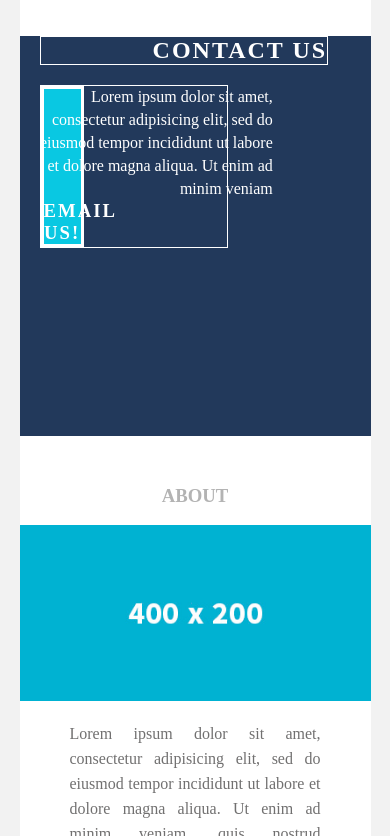
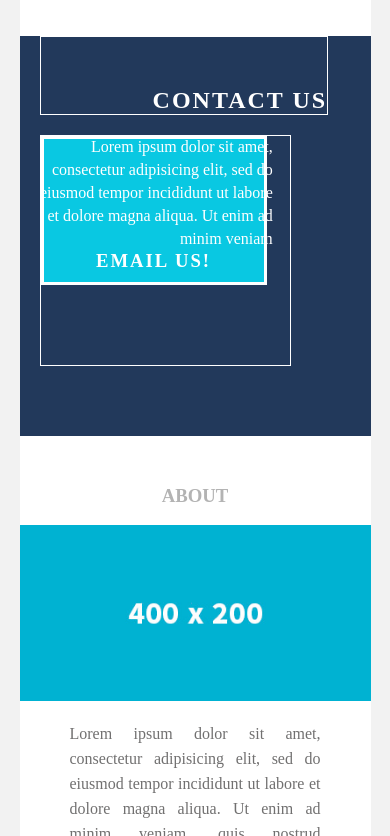
Before and after one commit to alanidnp/WITA-Website_Archived, a plain HTML site: page index.html in a window 390 px wide. Shown: the part 952-1788 px from the top of the page. Drawn offline with Linux system fonts and the light colour scheme.

Commit message:
CTA button alignment retry

```diff
--- a/css/main.css
+++ b/css/main.css
@@ -421,7 +421,7 @@ nav ul li {
 	text-align: left;
 }
 .banner {
-	background-color: #22395B;
+	background-color: #FE541F;
 	background-image: none;
 }
 .tagline {
@@ -506,7 +506,7 @@ nav ul li {
 	color: #FFFFFF;
 	text-align: right;
 	padding-left: 100px;
-	padding-top: 0px;
+	padding-top: 50px;
 	letter-spacing: 2px;
 	margin-top: 0px;
 	border: 1px solid #FFFFFF;
@@ -525,13 +525,13 @@ nav ul li {
 	text-align: right;
 }
 .contactCTA {
-	width: 60%;
+	width: 75%;
 	margin-top: 0em;
 	margin-bottom: 0em;
 	margin-left: 0em;
 	padding-top: 0em;
-	padding-right: 0em;
-	padding-bottom: 0em;
+	padding-right: 1em;
+	padding-bottom: 5em;
 	padding-left: 0em;
 	text-align: right;
 	border-radius: 0px;
@@ -544,15 +544,15 @@ nav ul li {
 
 .parallax_button {
 	background-color: #09C8E2;
-	width: 20%;
+	width: 00x;
 	margin-top: 0px;
 	margin-right: 0px;
 	margin-bottom: 0px;
 	margin-left: 0px;
 	padding-top: 0px;
-	padding-right: 0px;
-	padding-bottom: 0px;
-	padding-left: 0px;
+	padding-right: 10px;
+	padding-bottom: 10px;
+	padding-left: 10px;
 	text-align: center;
 	vertical-align: middle;
 	border-radius: 0px;
@@ -566,7 +566,7 @@ nav ul li {
 .thumbnail {
 	width: 50%;
 }
-/*.parallax {
+.parallax {
 	margin-top: 0px;
 	margin-right: 0px;
 	margin-bottom: 0px;
@@ -574,7 +574,7 @@ nav ul li {
 	padding-right: 0px;
 	padding-bottom: 0px;
 	padding-left: 0px;
-	padding-top: 20%;*/
+	padding-top: 20%;
 }
 /*.parallax_description {
 	margin-top: 0px;
```
